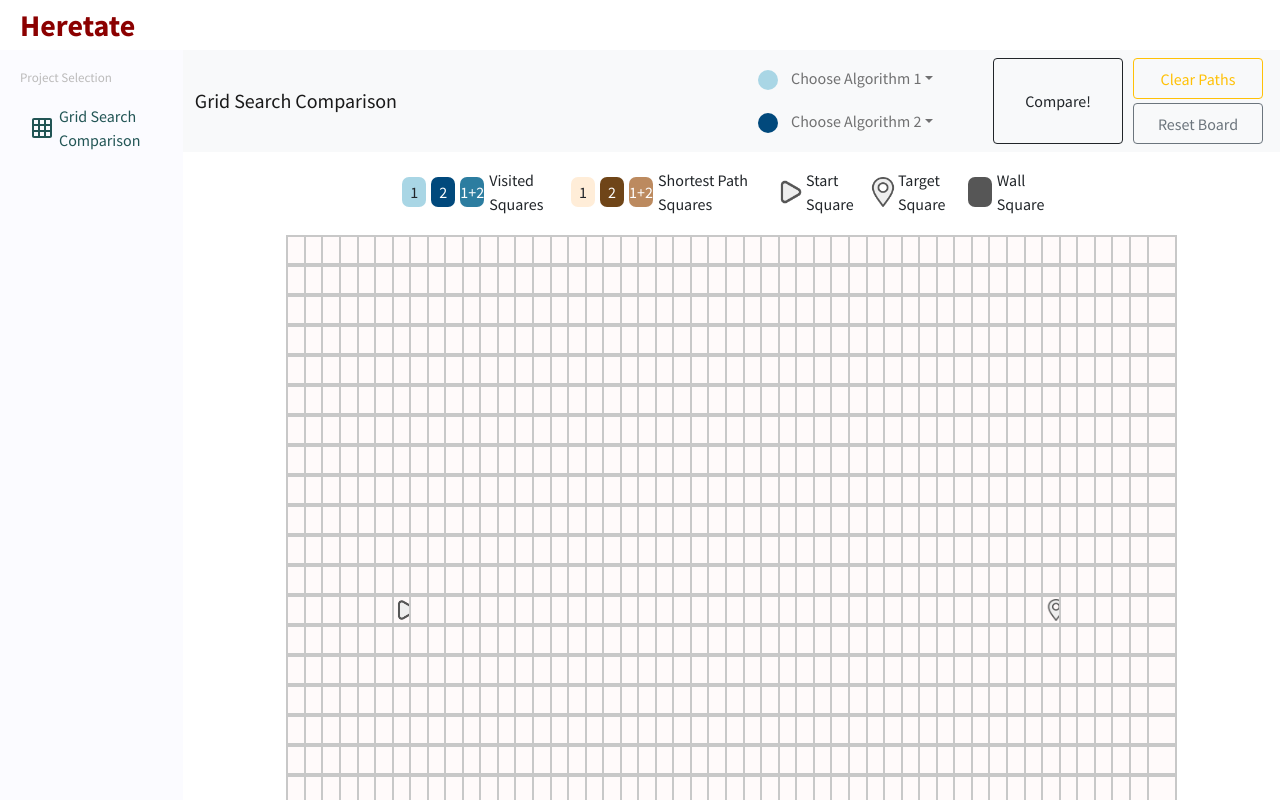
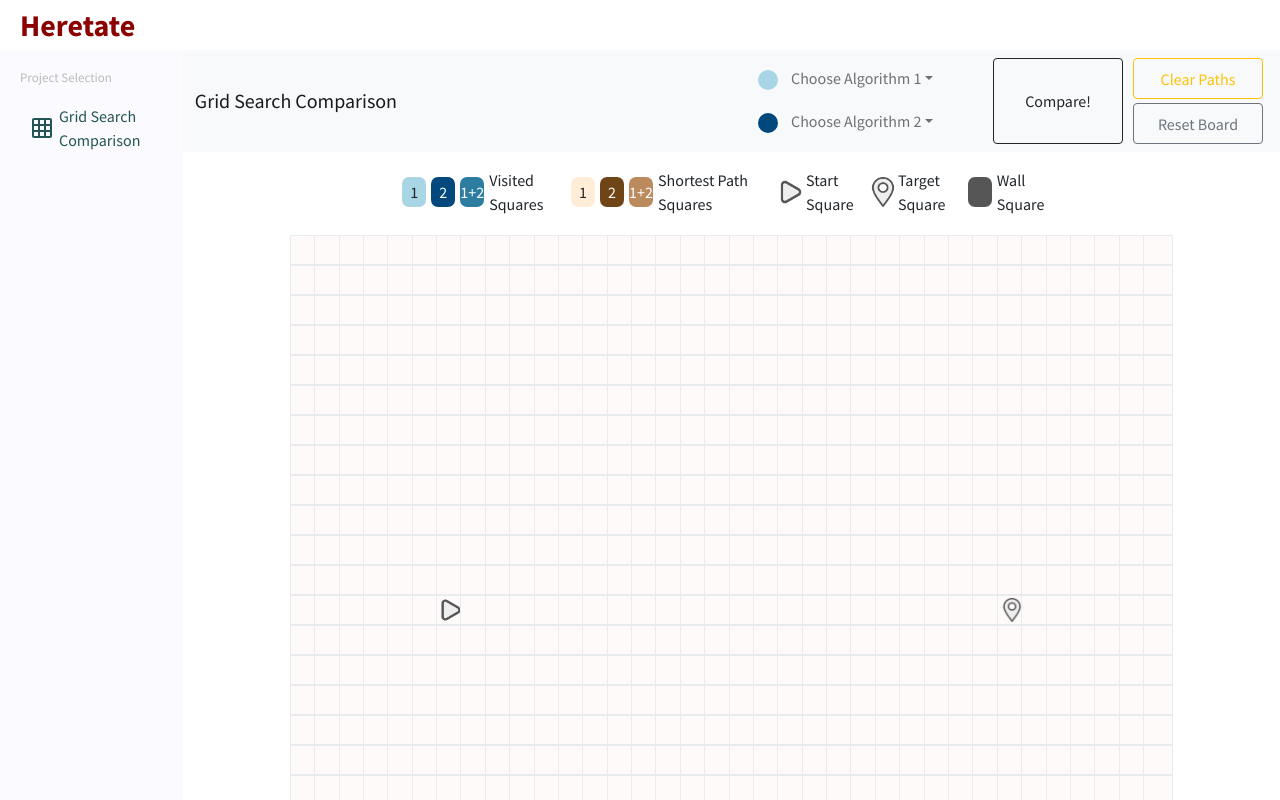
Before and after one commit to heretate/grid-search-comparison, a React (Create React App) app: page / in a window 1280 px wide. Shown: the top 800 px of the page. Built offline with nearby package versions, Linux system fonts and the light colour scheme.

Commit message:
Added: Grid Dynamic Resizing

```diff
--- a/src/components/maincontent/MainContent.jsx
+++ b/src/components/maincontent/MainContent.jsx
@@ -1,11 +1,23 @@
 import Game from "./gridsearch/Game";
-
+import React, {useEffect, useRef, useLayoutEffect, useState} from 'react';
 import "./maincontent.css";
 
 export default function MainContent() {
-    return (
-      <div className="main-content">
-        <Game/>
-      </div>
-    )
-  }
+  const targetRef = useRef();
+  const [dimensions, setDimensions] = useState({ width:0, height: 0 });
+
+  useLayoutEffect(() => {
+    if (targetRef.current) {
+      setDimensions({
+        width: targetRef.current.offsetWidth,
+        height: targetRef.current.offsetHeight
+      });
+    }
+  }, []);
+
+  return (
+    <div className="main-content" ref={targetRef}>
+      <Game col={dimensions.width} row={dimensions.height} />
+    </div>
+  )
+}
--- a/src/components/maincontent/gridsearch/Board.jsx
+++ b/src/components/maincontent/gridsearch/Board.jsx
@@ -1,10 +1,6 @@
 import Square from "./Square";
 
 import './board.css'
-
-
-
-
 
 export default function Board(props) {
 
--- a/src/components/maincontent/gridsearch/Game.jsx
+++ b/src/components/maincontent/gridsearch/Game.jsx
@@ -5,38 +5,44 @@ import Legend from "./Legend";
 import getAlgorithm from "../../../algorithms/index.js"
 
 import "./game.css"
+import { useEffect } from "react";
 
 const UPDATE_SPEED = 10;
 const SHORTEST_PATH_MARGIN = 3;
 const LATENCY_PADDING = 1000;
 
+const ROW_LEN = 25;
 
-const ROW_LEN = 25;
-const COL_LEN = 50;
+
 const HORIZONTAL_OFFSET = 7
 
-let root = document.documentElement;
-root.style.setProperty('--cols', COL_LEN);
+const getGridColumn = (colLength) => {
+  let root = document.documentElement;
+  const boxSize = parseInt(window.getComputedStyle(document.documentElement).getPropertyValue('--tile-size'));
+  let flooredLength = Math.floor(colLength / boxSize);
+  flooredLength = Math.min(50, Math.max(flooredLength, 30));
+  if (!(flooredLength % 2 === 0)) {
 
-const START_SQUARE_ROW = Math.floor(ROW_LEN / 2);
-const START_SQUARE_COL = HORIZONTAL_OFFSET - 1;
-const FINISH_SQUARE_ROW = Math.floor(ROW_LEN / 2);
-const FINISH_SQUARE_COL = COL_LEN - HORIZONTAL_OFFSET;
+    flooredLength -= 1;
+  }
+  root.style.setProperty('--cols', flooredLength);
+  return flooredLength;
 
+}
 
-const initializeGrid = () => {
+const initializeGrid = (rowLength, colLength, startSquare, targetSquare) => {
   const grid = [];
-  for (let row = 0; row < ROW_LEN; row++) {
+  for (let row = 0; row < rowLength; row++) {
     const currentRow = [];
-    for (let col = 0; col < COL_LEN; col++) {
-      currentRow.push(createSquare(row, col));
+    for (let col = 0; col < colLength; col++) {
+      currentRow.push(createSquare(row, col, startSquare, targetSquare));
     }
     grid.push(currentRow);
   }
   return grid;
 }
 
-const createSquare = (row, col) => {
+const createSquare = (row, col, startSquare, targetSquare) => {
   /*
   Initializes the dictionary that describes the square. prevNode and distance together keep track of shortest path to node.
   */
@@ -44,8 +50,8 @@ const createSquare = (row, col) => {
     row: row,
     col: col,
     squareId: `${row}-${col}`,
-    isStart: row === START_SQUARE_ROW && col === START_SQUARE_COL,
-    isEnd: row === FINISH_SQUARE_ROW && col === FINISH_SQUARE_COL,
+    isStart: row === startSquare[0] && col === startSquare[1],
+    isEnd: row === targetSquare[0] && col === targetSquare[1],
     isWall: false,
     leftVisited: false,
     rightVisited: false,
@@ -53,7 +59,7 @@ const createSquare = (row, col) => {
   };
 };
 
-const animateAlgorithms = (leftSearchSequence, rightSearchSequence) => {
+const animateAlgorithms = (leftSearchSequence, rightSearchSequence, startSquare, targetSquare) => {
   const visitedSquares = new Set();
   let i = 0;
   let j = 0;
@@ -97,10 +103,10 @@ const animateAlgorithms = (leftSearchSequence, rightSearchSequence) => {
 
 
 
-    if ((square.row === START_SQUARE_ROW) && (square.col === START_SQUARE_COL)) {
+    if ((square.row === startSquare[0]) && (square.col === startSquare[1])) {
       animateSquare("start-default", visitedSquares, square, i, j , isLeft);
     }
-    else if ((square.row === FINISH_SQUARE_ROW) && (square.col === FINISH_SQUARE_COL)) {
+    else if ((square.row === targetSquare[0]) && (square.col === targetSquare[1])) {
       animateSquare("end-default", visitedSquares, square, i, j , isLeft);
     }
     else {
@@ -119,9 +125,9 @@ const animateAlgorithms = (leftSearchSequence, rightSearchSequence) => {
 }
 
 
-const getNewGrid = (grid, keepWalls) => {
+const getNewGrid = (grid, keepWalls, startSquare, targetSquare) => {
   const oldGrid = structuredClone(grid);
-  const newGrid = initializeGrid();
+  const newGrid = initializeGrid(grid.length, grid[0].length, startSquare, targetSquare);
   for (let row = 0; row < newGrid.length; row ++) {
     for (let col = 0; col < newGrid[0].length; col ++) {
       if (newGrid[row][col].isEnd) {
@@ -145,7 +151,7 @@ const getNewGrid = (grid, keepWalls) => {
   return newGrid;
 }
 
-const animateShortestPaths = (leftPathSequence, rightPathSequence, waitTime) => {
+const animateShortestPaths = (leftPathSequence, rightPathSequence, startSquare, targetSquare, waitTime) => {
   const visitedSquares = new Set();
   let i = 0;
   let j = 0;
@@ -190,10 +196,10 @@ const animateShortestPaths = (leftPathSequence, rightPathSequence, waitTime) =>
 
 
 
-    if ((square.row === START_SQUARE_ROW) && (square.col === START_SQUARE_COL)) {
+    if ((square.row === startSquare[0]) && (square.col === startSquare[1])) {
       animateSquare("start-default", visitedSquares, square, i, j , isLeft);
     }
-    else if ((square.row === FINISH_SQUARE_ROW) && (square.col === FINISH_SQUARE_COL)) {
+    else if ((square.row === targetSquare[0]) && (square.col === targetSquare[1])) {
       animateSquare("end-default", visitedSquares, square, i, j , isLeft);
     }
     else {
@@ -210,12 +216,23 @@ const animateShortestPaths = (leftPathSequence, rightPathSequence, waitTime) =>
   }
 }
 
-export default function Game() {
+export default function Game(props) {
 
-    const [grid, setGrid] = useState(initializeGrid());
-    const [isRun, setIsRun] = useState(false);
-    const [leftAlgorithm, setLeftAlgorithm] = useState("none");
-    const [rightAlgorithm, setRightAlgorithm] = useState("none");
+  const [colLength, setColLength] = useState(getGridColumn(props.col));
+  const [startSquare, setStartSquare] = useState([Math.floor(ROW_LEN/ 2), HORIZONTAL_OFFSET - 1]);
+  const [targetSquare, setTargetSquare] = useState([Math.floor(ROW_LEN/ 2), colLength - HORIZONTAL_OFFSET]);
+  const [rowLength, setRowLength] = useState(ROW_LEN);
+  const [grid, setGrid] = useState(initializeGrid(rowLength, colLength, startSquare, targetSquare));
+  const [isRun, setIsRun] = useState(false);
+  const [leftAlgorithm, setLeftAlgorithm] = useState("none");
+  const [rightAlgorithm, setRightAlgorithm] = useState("none");
+
+  useEffect(() => {
+    setColLength(getGridColumn(props.col));
+    setStartSquare([Math.floor(ROW_LEN/ 2), HORIZONTAL_OFFSET - 1]);
+    setTargetSquare([Math.floor(ROW_LEN/ 2), colLength - HORIZONTAL_OFFSET]);
+    setGrid(initializeGrid(ROW_LEN, colLength, [Math.floor(ROW_LEN/ 2), HORIZONTAL_OFFSET - 1], [Math.floor(ROW_LEN/ 2), colLength - HORIZONTAL_OFFSET]));
+  }, [props.col, colLength])
 
     /*
     Used async/await to force timeouts to in practice behave synchronously.
@@ -224,7 +241,11 @@ export default function Game() {
     For now, will omit updating grid...
     */
     const animate = async(leftVisitSequence, leftShortestPath, rightVisitSequence, rightShortestPath) => {
-      animateAlgorithms(leftVisitSequence, rightVisitSequence);
+
+      const startSquare = [leftShortestPath[0].row, leftShortestPath[0].col]
+      const targetSquare = [leftShortestPath[leftShortestPath.length - 1].row, leftShortestPath[leftShortestPath.length - 1].col]
+
+      animateAlgorithms(leftVisitSequence, rightVisitSequence, startSquare, targetSquare);
       /*
       await new Promise((resolve) => {
         setTimeout(() => {
@@ -233,7 +254,7 @@ export default function Game() {
         }, (leftVisitSequence.length + rightVisitSequence.length) * UPDATE_SPEED + 50);
       });
       */
-      animateShortestPaths(leftShortestPath, rightShortestPath, (leftVisitSequence.length + rightVisitSequence.length) * UPDATE_SPEED + LATENCY_PADDING / 2);
+      animateShortestPaths(leftShortestPath, rightShortestPath, startSquare, targetSquare, (leftVisitSequence.length + rightVisitSequence.length) * UPDATE_SPEED + LATENCY_PADDING / 2);
     }
 
 
@@ -257,15 +278,15 @@ export default function Game() {
       setIsRun(true);
       const leftAlgoFn = getAlgorithm(leftAlgorithm);
       const rightAlgoFn = getAlgorithm(rightAlgorithm);
-      const [leftVisitSequence, leftShortestPath] = leftAlgoFn(grid, [START_SQUARE_ROW, START_SQUARE_COL], [FINISH_SQUARE_ROW, FINISH_SQUARE_COL]);
-      const [rightVisitSequence, rightShortestPath] = rightAlgoFn(grid, [START_SQUARE_ROW, START_SQUARE_COL], [FINISH_SQUARE_ROW, FINISH_SQUARE_COL]);
+      const [leftVisitSequence, leftShortestPath] = leftAlgoFn(grid, startSquare, targetSquare);
+      const [rightVisitSequence, rightShortestPath] = rightAlgoFn(grid, startSquare, targetSquare);
       animate(leftVisitSequence, leftShortestPath, rightVisitSequence, rightShortestPath);
       return (leftVisitSequence.length + rightVisitSequence.length) * UPDATE_SPEED + (leftShortestPath.length + rightShortestPath.length) * (UPDATE_SPEED + SHORTEST_PATH_MARGIN) + LATENCY_PADDING * 2;
     }
 
 
     const clickReset = () => {
-      const newGrid = getNewGrid(grid, false);
+      const newGrid = getNewGrid(grid, false, startSquare, targetSquare);
       setGrid(newGrid);
       setIsRun(false);
     }
@@ -274,7 +295,7 @@ export default function Game() {
     Soft reset does not clear off walls
     */
     const clickSoftReset = () => {
-      const newGrid = getNewGrid(grid, true);
+      const newGrid = getNewGrid(grid, true, startSquare, targetSquare);
       setGrid(newGrid);
       setIsRun(false);
     }
@@ -307,7 +328,7 @@ export default function Game() {
         clickSoftReset={clickSoftReset}
         />
         <Legend/>
-        <Board grid={grid} rowLength={ROW_LEN} colLength={COL_LEN} handleClick={clickWall}/>
+        <Board grid={grid} rowLength={rowLength} colLength={colLength} handleClick={clickWall}/>
       </div>
     )
   }
--- a/src/components/maincontent/gridsearch/game.css
+++ b/src/components/maincontent/gridsearch/game.css
@@ -7,3 +7,9 @@
     width: 100%;
     margin-bottom: 5px;
 }
+
+:root {
+    --tile-size: 30px;
+    --tile-row-size: 30px;
+    --tile-col-size: 30px;
+}
--- a/src/components/maincontent/gridsearch/square.css
+++ b/src/components/maincontent/gridsearch/square.css
@@ -30,8 +30,9 @@
 border-style: solid;
 width: var(--tile-row-size);
 height: var(--tile-col-size);
-border-width: 0.01;
-border-color:rgba(200, 200, 200, 1);
+border-width: 0.01px;
+border-color:#e9ecef;
+border-style: solid;
 }
 
 .start-default{
```
